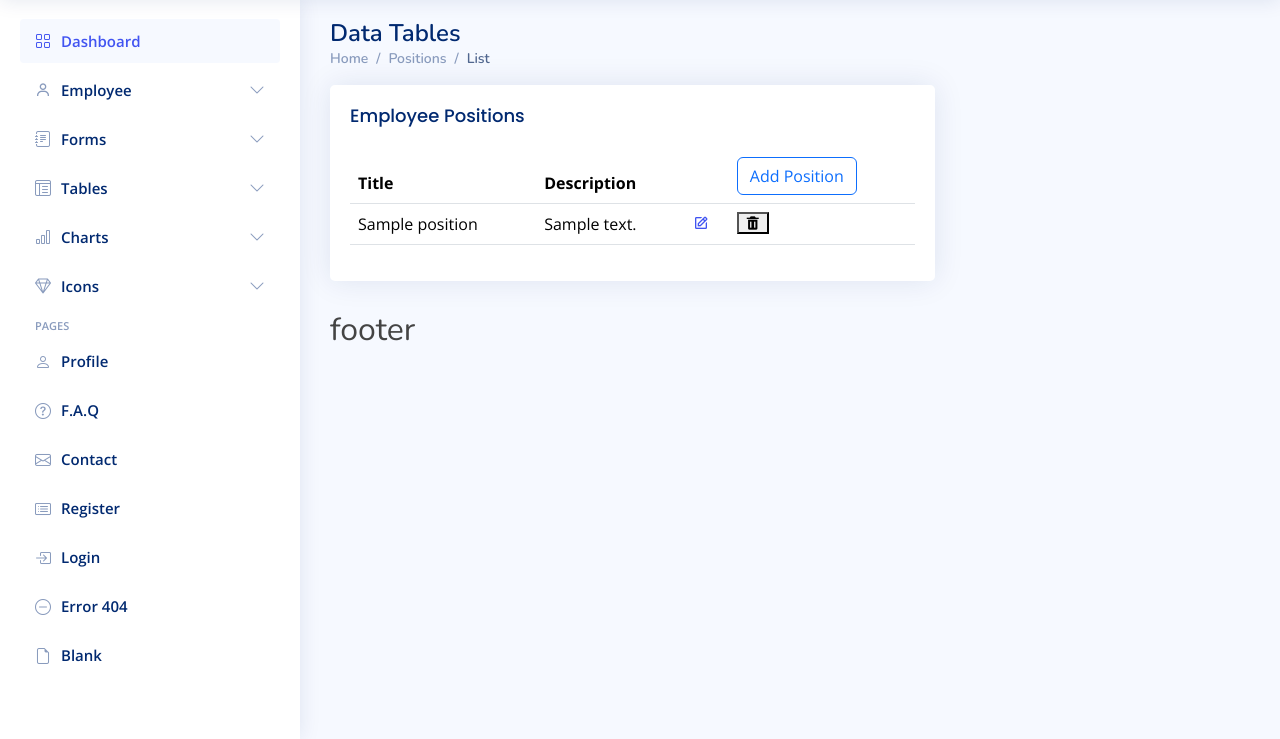
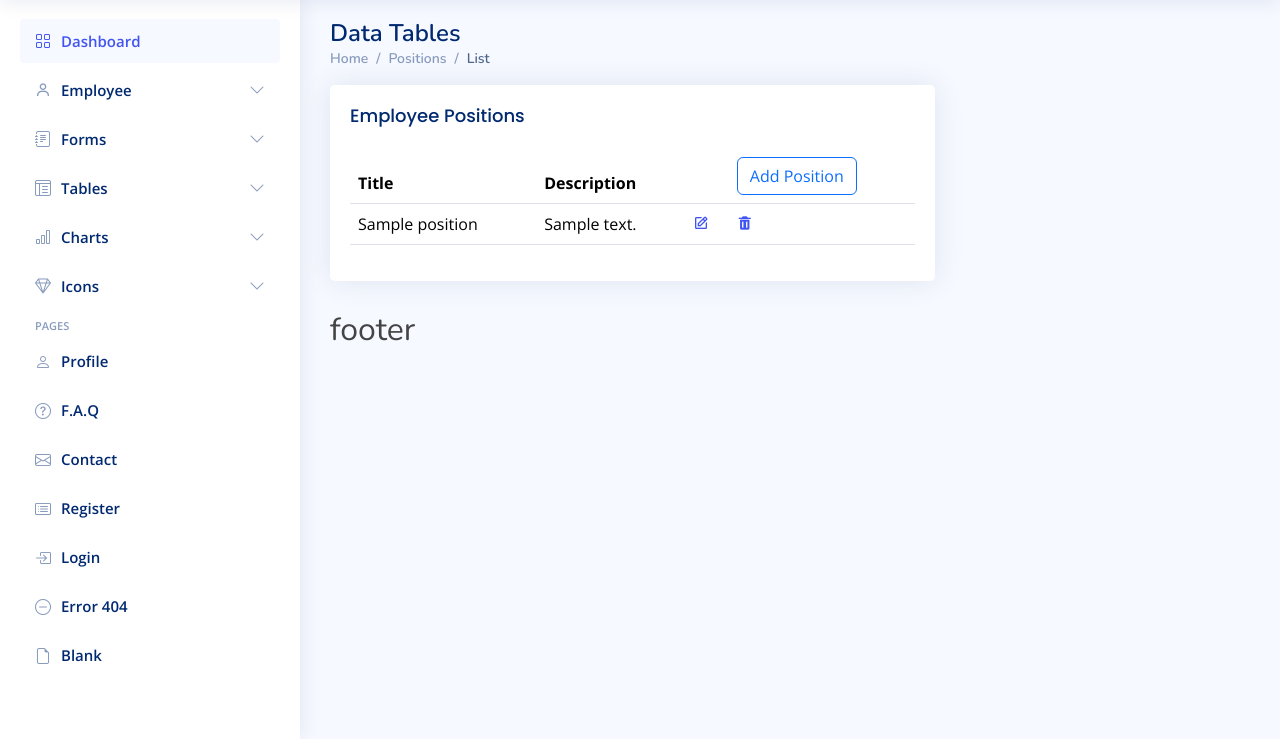
Before and after one commit to raedGham/DappPortal, a Django app: page /positions/list/ in a window 1280 px wide. Shown: the part 61-800 px from the top of the page. Run offline with Django 5.2, Linux system fonts and the light colour scheme; tables that the repository leaves empty hold one stand-in row (values such as "Sample post"); some libraries are stand-ins or nearby versions.

Commit message:
position delete

```diff
--- a/positions/views.py
+++ b/positions/views.py
@@ -44,4 +44,10 @@ def positions(request, id = 0):
 
 
 def del_position(request, id = 0):
+
+       position = Position.objects.get(id=id)
+
+       position.delete()
+
+
        return redirect('list_positions')
--- a/templates/positions/positions_list.html
+++ b/templates/positions/positions_list.html
@@ -44,11 +44,8 @@
                     <td>{{pos.title}}</td>
                     <td>{{pos.description}}</td>
                     <td> <a href="{% url 'pos_update' pos.id %}"> <i class="bx bx-edit"></i> </a> </td>
-                    <td> <form action ="{% url 'del_position' pos.id %}" method ="POST" >
-                            {% csrf_token %}
-                              <button type="submit" class="bx bxs-trash"></i>
-                          </form>
-                    </td>
+
+                    <td> <a href = {% url 'del_position' pos.id %} > <i class="bx bxs-trash"></i> </a> </td>
                   </tr>
                  {% endfor%}
                 </tbody>
```
